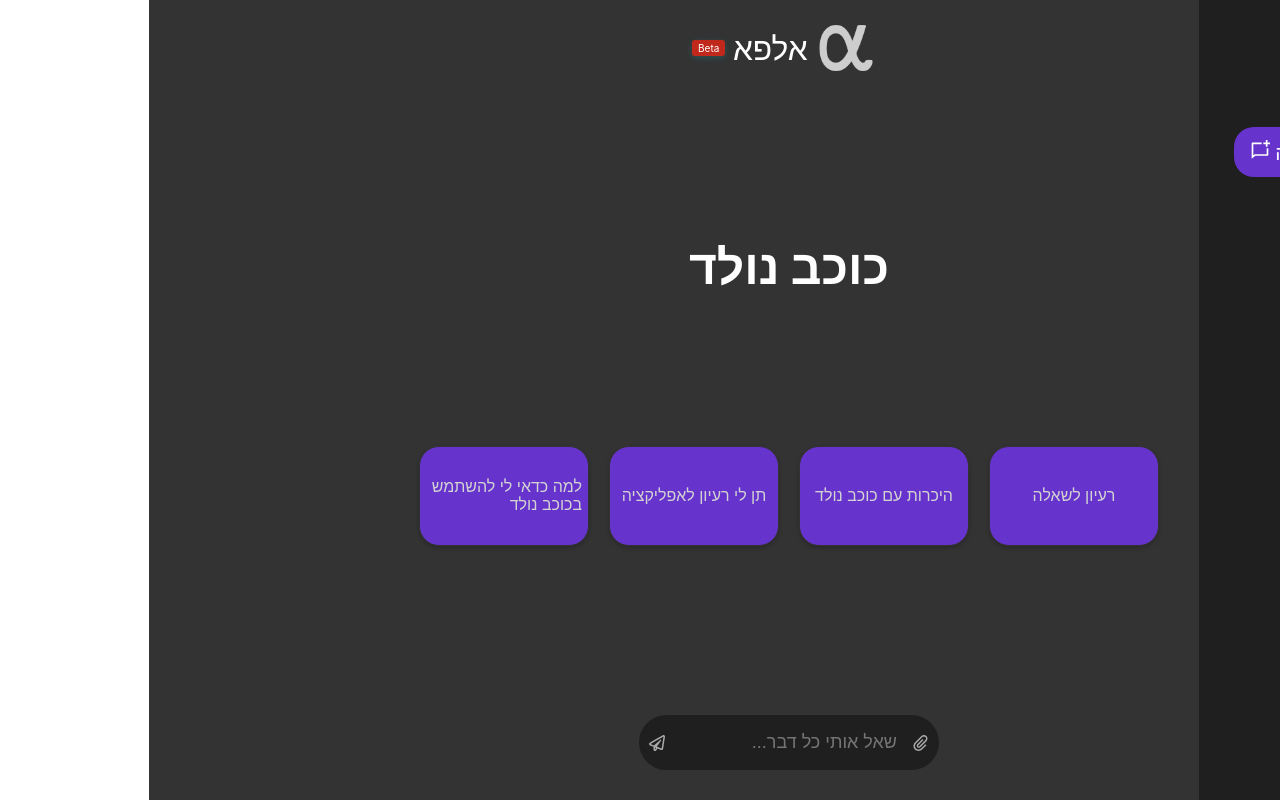
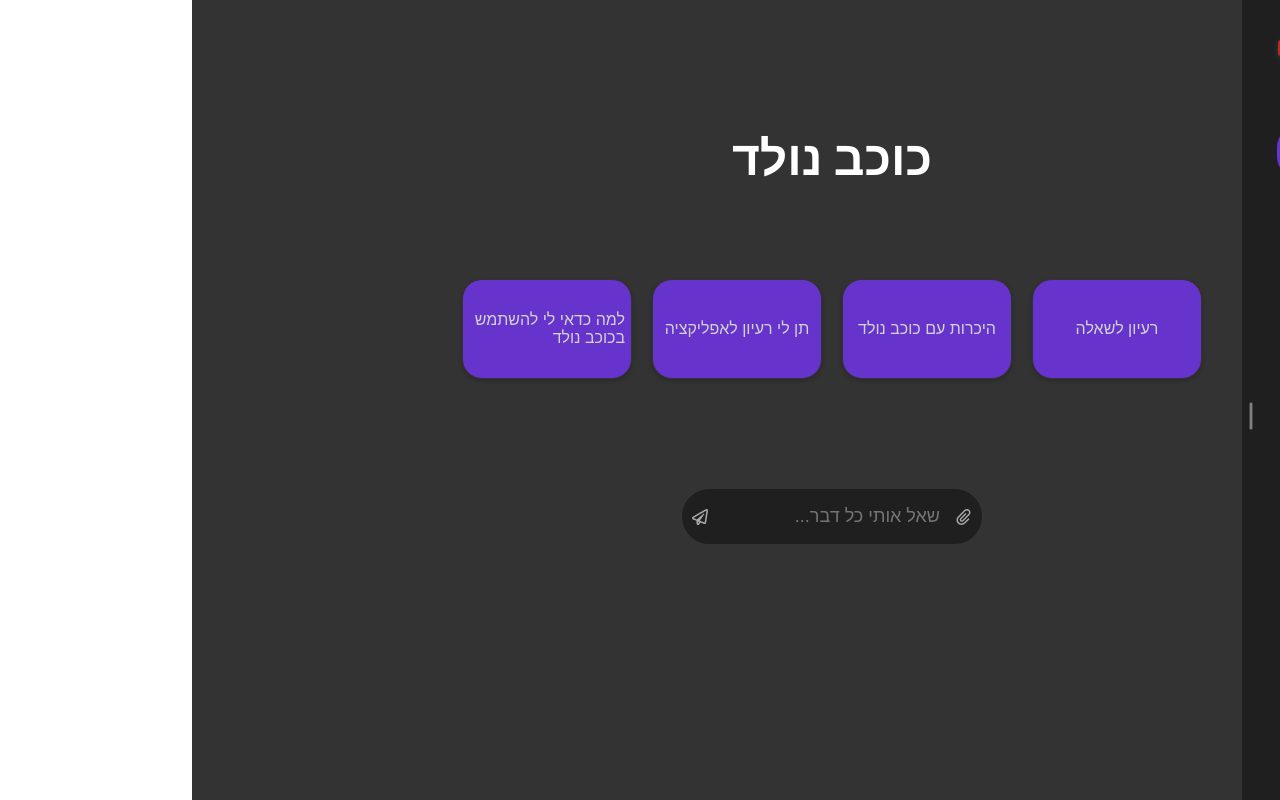
Before and after one commit to liam-meyuhas/Liam_Meyuhas_Chat_UI, a React (Create React App) app: page / in a window 1280 px wide. Both pictures are taken after a click on the button 1259 px from the left and 419 px from the top of the page. Built offline with nearby package versions, Linux system fonts and the light colour scheme.

Commit message:
env file

```diff
--- a/src/App.css
+++ b/src/App.css
@@ -1,12 +1,22 @@
 .App {
+  min-height: 100vh;
+  background-color: #333;
+  color: white;
+}
+
+.l {
+  text-align: center;
+  display: flex;
+  align-items: flex-start;
+  z-index: 999;
+}
+.b {
   text-align: center;
   display: flex;
   flex-direction: column;
   justify-content: space-between;
+  gap: 50px;
   align-items: center;
-  min-height: 100vh;
-  background-color: #333;
-  color: white;
 }
 
 .botname {
@@ -61,8 +71,9 @@
   top: 50%;
 }
 
-.sidebar-toggle.close {
+.sidebar-toggle.open {
   top: 50%;
+  margin-right: 200px;
 }
 
 .alpha-logo {
--- a/src/App.js
+++ b/src/App.js
@@ -1,4 +1,4 @@
-import React, { useEffect, useState } from "react";
+import React, { useState } from "react";
 import "./App.css";
 import ChatInput from "./Components/ChatInput/ChatInput";
 import alpha from "./images/alpha.png";
@@ -66,14 +66,14 @@ function App() {
   return (
     <div className={`App ${isLightMode ? "light-mode" : ""}`} data-testid="app">
       <SplashScreen isLoading={isLoading} setIsLoading={setIsLoading} />
-
-      {response.length === 0 && (
+      <div className="l">
         <header className="logo">
           <img src={alpha} alt="alpha Logo" className="alpha-logo" />
           <p className="alpha-name">אלפא</p>
           <span className="beta-tag">Beta</span>
         </header>
-      )}
+      </div>
+      <div className="b">
         {response.length === 0 && (
           <span className="botname">
             <h1>{botName}</h1>
@@ -111,7 +111,7 @@ function App() {
             ""
           )}
           <button
-          className={`sidebar-toggle ${isSidebarOpen ? "" : "close"}`}
+            className={`sidebar-toggle ${isSidebarOpen ? "open" : ""}`}
             onClick={toggleSidebar}
             data-testid="sidebar-toggle"
           >
@@ -125,6 +125,7 @@ function App() {
           setIsActiveMode={setIsActiveMode}
         />
       </div>
+    </div>
   );
 }
 
--- a/src/Components/ChatInput/ChatInput.css
+++ b/src/Components/ChatInput/ChatInput.css
@@ -23,7 +23,6 @@
   color: #aaa;
   cursor: pointer;
   left: 10px;
-  margin-bottom: 30px;
 }
 
 .input-icon:hover {
@@ -39,7 +38,6 @@
   border: 2px solid #201f1f;
   background-color: #201f1f;
   color: white;
-  margin-bottom: 30px;
 }
 
 .input-box-light {
@@ -57,7 +55,6 @@
   color: #aaa;
   cursor: pointer;
   right: 10px;
-  margin-bottom: 30px;
 }
 
 .input-icon-english:hover {
@@ -74,7 +71,6 @@
   border: 2px solid #201f1f;
   background-color: #201f1f;
   color: white;
-  margin-bottom: 30px;
 }
 
 .input-box-english-light {
--- a/src/Components/ChatResponse/index.js
+++ b/src/Components/ChatResponse/index.js
@@ -1,19 +1,11 @@
 import React, { useState, useEffect } from "react";
-import { SlLike, SlDislike } from "react-icons/sl";
+import { SlLike } from "react-icons/sl";
 import { IoCopyOutline, IoReloadSharp } from "react-icons/io5";
 import clsx from "clsx";
 import "./index.css";
 import ChangeResponse from "../ChangeResponse/ChangeResponse";
 import loading from "../../videos/loading.gif";
-import {
-  Button,
-  Dialog,
-  DialogActions,
-  DialogContent,
-  DialogContentText,
-  DialogTitle,
-  IconButton,
-} from "@mui/material";
+import BadComment from "../BadComment/BadComment";
 
 const ChatResponse = ({
   input,
@@ -26,7 +18,6 @@ const ChatResponse = ({
   setShowGif,
 }) => {
   const [showAnswer, setShowAnswer] = useState(false);
-  const [open, setOpen] = useState(false);
 
   useEffect(() => {
     setShowGif(true);
@@ -80,21 +71,7 @@ const ChatResponse = ({
             <SlLike />
           </span>
           <span className="icons-negative" title="תגובה גרועה">
-            <SlDislike onClick={() => setOpen(true)} />
-            <Dialog open={open} onClose={() => setOpen(false)}>
-              <DialogTitle>הוסף תגובה רעה</DialogTitle>
-              <DialogContent>
-                <DialogContentText>
-                  This is an example of how you can click an icon to open a
-                  dialog. You can place any content you want here.
-                </DialogContentText>
-              </DialogContent>
-              <DialogActions>
-                <Button onClick={() => setOpen(false)} color="primary">
-                  Close
-                </Button>
-              </DialogActions>
-            </Dialog>
+            <BadComment />
           </span>
           <span className="icons">
             <IoCopyOutline />
--- a/src/Components/Sidebar/Sidebar.css
+++ b/src/Components/Sidebar/Sidebar.css
@@ -19,38 +19,14 @@
 }
 
 .button-column {
-  display: flex;
-  flex-direction: column;
-  gap: 10px;
-  align-items: center;
-  max-height: 250px;
+  max-height: 330px;
   overflow-y: auto;
-  padding: 10px;
-}
-
-.button-column button {
-  width: 100%;
-  padding: 10px 20px;
-  font-size: 16px;
-  cursor: pointer;
-  background-color: #444;
-  color: white;
-  border: none;
-  border-radius: 5px;
-  transition: background-color 0.3s ease;
-}
-
-.button-column-light button {
-  background-color: gray;
-}
-
-.button-column button:hover {
-  background-color: #555;
+  overflow-x: hidden;
+  padding: 5px;
 }
 
 .button-column::-webkit-scrollbar {
   width: 12px;
-  margin-bottom: 10px;
 }
 
 .button-column::-webkit-scrollbar-thumb {
--- a/src/Components/Sidebar/Sidebar.js
+++ b/src/Components/Sidebar/Sidebar.js
@@ -59,7 +59,7 @@ const Sidebar = ({ isLightMode, handleReset, allChats, showChat }) => {
           handleReset={handleReset}
           setActiveButton={setActiveButton}
         />
-        <div>
+        <div className="button-column">
           {Object.entries(groupChatsByDay(allChats)).map(
             ([dayTitle, chats]) => (
               <div key={dayTitle}>
--- a/src/Components/UserIcon/UserIcon.css
+++ b/src/Components/UserIcon/UserIcon.css
@@ -7,20 +7,21 @@
   padding: 1px;
   font-size: 25px;
   color: white;
-  justify-items: center;
 }
 .profile {
   width: 50px;
   height: 50px;
   border-radius: 50%;
   cursor: pointer;
-  display: flex;
   background-color: #555;
   border: 1px solid black;
   align-items: center;
 }
 .theme-container {
   position: fixed;
+  display: flex;
+  flex-direction: row;
+  gap: 5px;
   bottom: 10px;
   right: 10px;
   height: auto;
@@ -29,7 +30,7 @@
 .user-container {
   display: flex;
   flex-direction: column;
-  gap: 10px;
+  gap: 5px;
   top: 50px;
   right: 60px;
   animation: slide-down 0.3s ease-out;
--- a/src/Components/UserIcon/UserIcon.js
+++ b/src/Components/UserIcon/UserIcon.js
@@ -29,6 +29,7 @@ const UserIcon = ({ setIsLightMode, setBotName, botName, setIsActiveMode }) => {
       >
         <span className="avatar-icon-profile">{userIcon}</span>
       </button>
+
       {menuOpen && (
         <div className="user-container">
           <button className="Button" onClick={toggleMode}>
```
Lines whose indentation alone changed are shown as unchanged.
